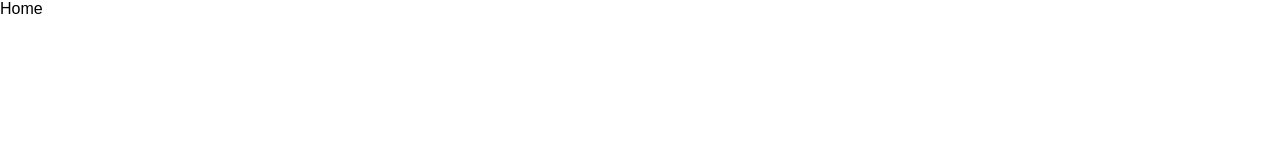
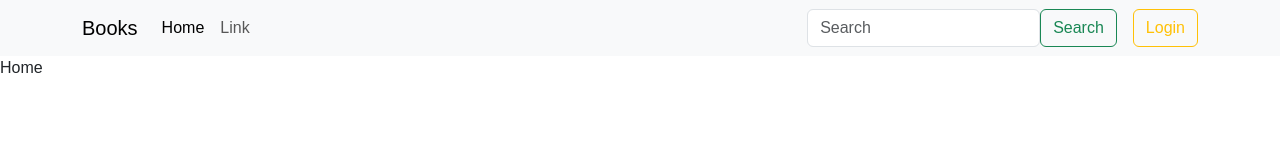
Before and after one commit to VishalValvi-83/e-book-store, a React app in the folder Client/: page / in a window 1280 px wide. Built offline with nearby package versions, Linux system fonts and the light colour scheme.

Commit message:
navbar added

```diff
--- a/Client/public/index.html
+++ b/Client/public/index.html
@@ -5,6 +5,8 @@
   <meta charset="UTF-8">
   <meta name="viewport" content="width=device-width, initial-scale=1.0">
   <link rel="icon" type="image/x-icon" href="./stack-of-books.png">
+  <link href="https://cdn.jsdelivr.net/npm/bootstrap@5.3.3/dist/css/bootstrap.min.css" rel="stylesheet"
+    integrity="sha384-QWTKZyjpPEjISv5WaRU9OFeRpok6YctnYmDr5pNlyT2bRjXh0JMhjY6hW+ALEwIH" crossorigin="anonymous">
   <title>E-Book</title>
 </head>
 
@@ -12,6 +14,9 @@
   <div id="root">
 
   </div>
+  <script src="https://cdn.jsdelivr.net/npm/bootstrap@5.3.3/dist/js/bootstrap.bundle.min.js"
+    integrity="sha384-YvpcrYf0tY3lHB60NNkmXc5s9fDVZLESaAA55NDzOxhy9GkcIdslK1eN7N6jIeHz"
+    crossorigin="anonymous"></script>
 </body>
 
 </html>
--- /dev/null
+++ b/Client/src/components/Navbar/Navbar.js
@@ -0,0 +1,34 @@
+import React from 'react'
+// import searchIcon from './search.png'
+import './Navbar.css'
+function Navbar() {
+    return (
+        <>
+            <nav class="navbar navbar-expand-lg bg-body-tertiary">
+                <div class="container">
+                    <button class="navbar-toggler" type="button" data-bs-toggle="collapse" data-bs-target="#navbarTogglerDemo01" aria-controls="navbarTogglerDemo01" aria-expanded="false" aria-label="Toggle navigation">
+                        <span class="navbar-toggler-icon"></span>
+                    </button>
+                    <div class="collapse navbar-collapse" id="navbarTogglerDemo01">
+                        <a class="navbar-brand" href="/">Books</a>
+                        <ul class="navbar-nav me-auto mb-2 mb-lg-0">
+                            <li class="nav-item">
+                                <a class="nav-link active" aria-current="page" href="/">Home</a>
+                            </li>
+                            <li class="nav-item">
+                                <a class="nav-link" href="/">Link</a>
+                            </li>
+                        </ul>
+                        <div class="d-flex" role="search">
+                            <input class="form-control" type="search" placeholder="Search" aria-label="Search" />
+                            <button class="btn btn-outline-success me-3" type="submit">Search</button>
+                        </div>
+            <button className='btn btn-outline-warning'>Login</button>
+                    </div>
+                </div>
+            </nav>
+        </>
+    )
+}
+
+export default Navbar
--- a/Client/src/index.css
+++ b/Client/src/index.css
@@ -4,3 +4,8 @@
   font-family: Arial, sans-serif;
   box-sizing: border-box;
 }
+body{
+
+  height: 100vh;
+  /* background-color: #f1f1f1; */
+}
--- a/Client/src/view/Home/Home.js
+++ b/Client/src/view/Home/Home.js
@@ -1,8 +1,12 @@
 import React from 'react'
+import Navbar from '../../components/Navbar/Navbar'
 
 function Home() {
   return (
-    <div>Home</div>
+    <>
+    <Navbar/>
+      <div>Home</div>
+    </>
   )
 }
 
```
Also changed, not shown: Client/src/components/Navbar/Navbar.css (added), Client/src/components/Navbar/search.png (added), Client/src/components/Navbar/search.svg (added).
